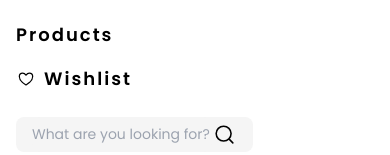
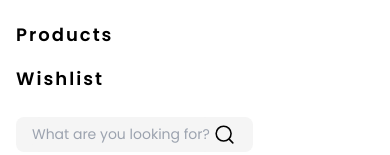
Before and after one commit to Nuvante/nuvante, a Next.js app: page / in a window 390 px wide. Both pictures are taken after a click on the element 33 px from the left and 29 px from the top of the page. Shown: the part 173-328 px from the top of the page. Built offline with nearby package versions, Linux system fonts and the light colour scheme; no server answers; the database is empty.

Commit message:
Update Navbar component to simplify Wishlist icon and text display; adjust icon placement and remove image from mobile view

```diff
--- a/components/Navbar.tsx
+++ b/components/Navbar.tsx
@@ -112,7 +112,7 @@ export default function Navbar() {
             </div>
 
             <div className="flex lg:flex-row items-center gap-4">
-              {/* Wishlist Icon Before Cart */}
+              {/* Wishlist Icon Only */}
               <Link href="/Wishlist">
                 <Image src={heart} width={25} height={25} className="cursor-pointer" alt="wishlist" />
               </Link>
@@ -196,11 +196,9 @@ export default function Navbar() {
                 </div>
               </div>
             </li>
+            {/* Wishlist Text Only on Mobile */}
             <li>
-              <Link href="/Wishlist" className="text-lg flex items-center gap-2">
-                <Image src={heart} width={20} height={20} alt="wishlist" />
-                Wishlist
-              </Link>
+              <Link href="/Wishlist" className="text-lg">Wishlist</Link>
             </li>
           </ul>
 
```
